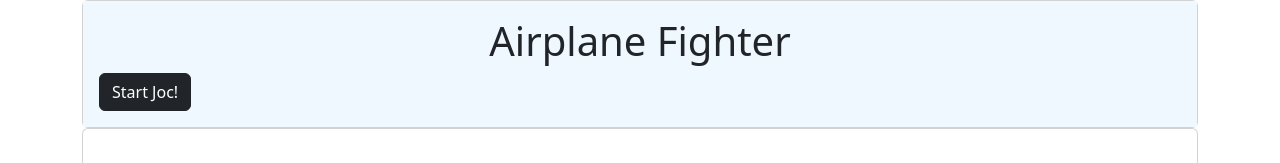
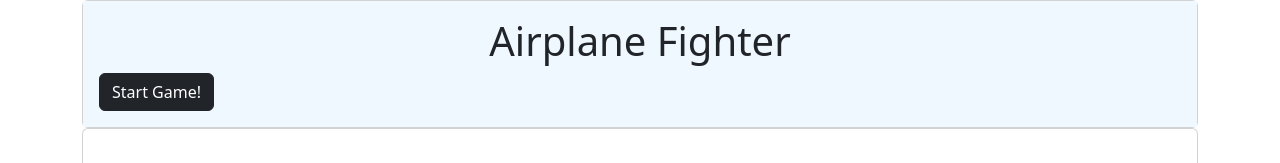
Before and after one commit to Alle95/Airplane-Fighter, a plain HTML site: page index.html in a window 1280 px wide. Shown: the top 163 px of the page. Drawn offline with nearby package versions, Linux system fonts and the light colour scheme.

Commit message:
Update index.html

```diff
--- a/index.html
+++ b/index.html
@@ -13,7 +13,7 @@
         <div class="card">
             <div class="card-body" style="background-color: aliceblue;">
                 <h1 class="card-title" style="text-align: center;">Airplane Fighter</h1>
-                <button type="button" class="btn btn-dark" onclick="createBoard()">Start Joc!</button>
+                <button type="button" class="btn btn-dark" onclick="createBoard()">Start Game!</button>
             </div>
           </div>
     </div>
```
